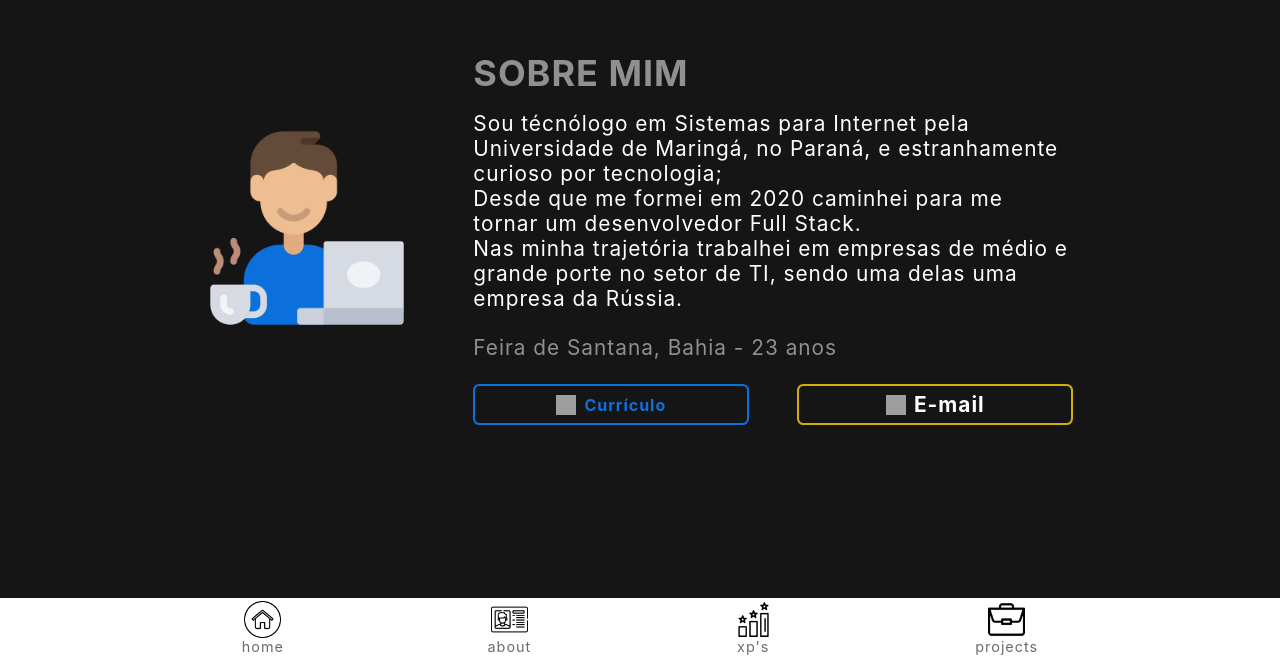
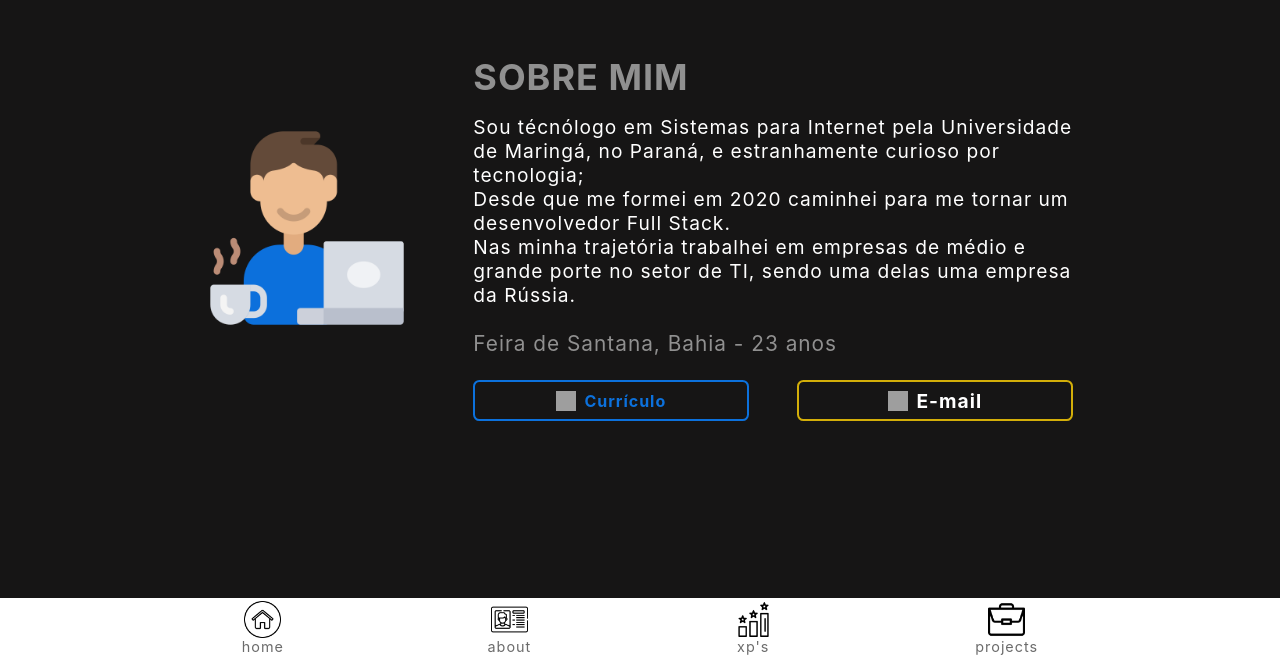
Before and after one commit to ThayllanVivas/thayllanvivas.github.io, a React (Vite) app: page /about in a window 1280 px wide. Shown: the part 142-800 px from the top of the page. Built offline with nearby package versions, Linux system fonts and the light colour scheme; grey boxes are pictures that could not be loaded.

Commit message:
about_page_is_screen_adptative

```diff
--- a/src/styles/About.module.scss
+++ b/src/styles/About.module.scss
@@ -29,13 +29,13 @@ main#ABOUT {
 
             h2 {
                 text-align: center;
-                margin: 1rem 0;
+                margin: 0 0 1rem 0;
             }
 
             p {
                 letter-spacing: 1px;
                 color: rgb(255, 255, 255);
-                font-size: 1.3rem;
+                font-size: 1.2rem;
             }
 
             span {
```
